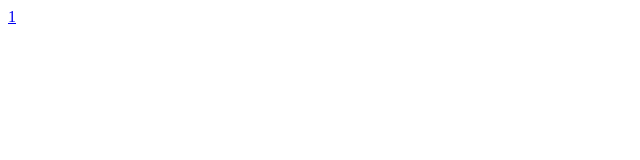
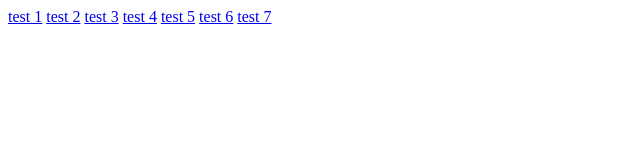
Before and after one commit to semicowman/semicowman.github.io, a plain HTML site: page index.html in a window 1280 px wide. Shown: the whole page, without its empty margins (0-640 px from the left). Drawn offline with Linux system fonts and the light colour scheme.

Commit message:
Update index.html

```diff
--- a/index.html
+++ b/index.html
@@ -8,7 +8,13 @@
 	</head>
 
 	<body>
-		<a href="index_fish_flashing">1</a>
+		<a href="index_fish_flashing">test 1</a>
+		<a href="index_fish_v1">test 2</a>
+		<a href="index_fish_v2">test 3</a>
+		<a href="index_fish_v3">test 4</a>
+		<a href="index_fish_v4">test 5</a>
+		<a href="index_fish_v5">test 6</a>
+		<a href="index_quadmark_static_logo">test 7</a>
 	</body>
 
 </html>
```
